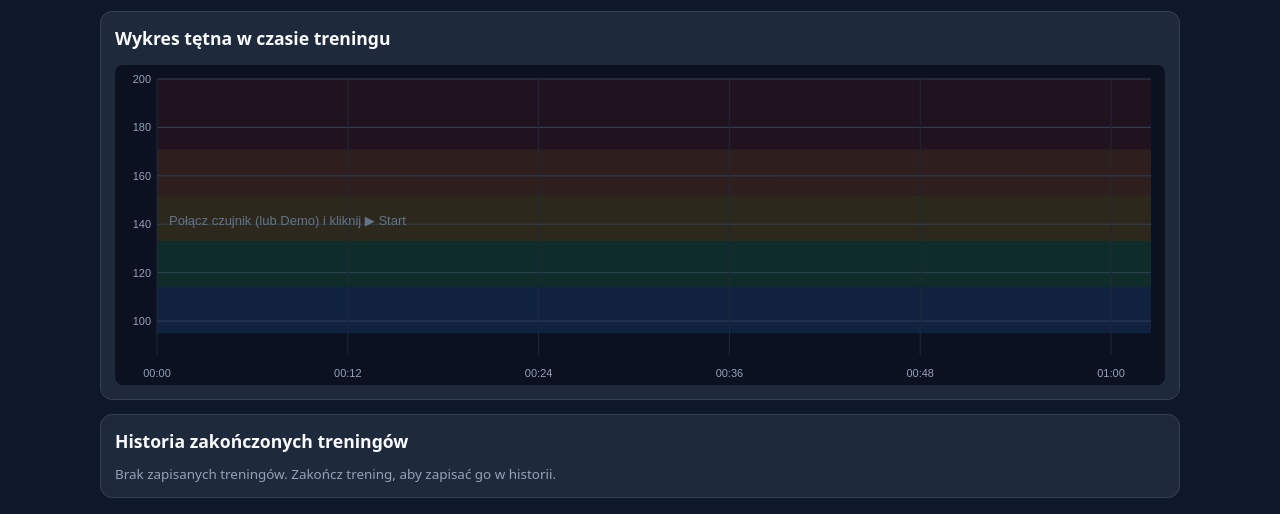
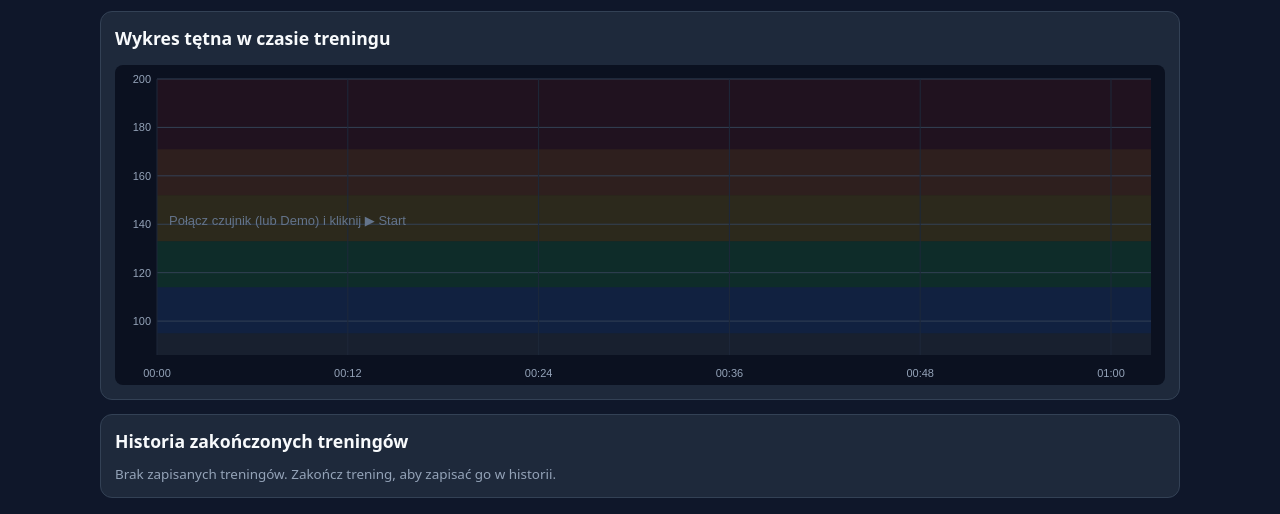
Before and after one commit to jarekj/hr-monitor, a plain HTML site: page index.html in a window 1280 px wide. Shown: the part 446-960 px from the top of the page. Drawn offline with Linux system fonts and the light colour scheme.

Commit message:
refine heart rate zone boundaries and update BPM calculations

```diff
--- a/index.html
+++ b/index.html
@@ -1107,10 +1107,10 @@
         };
 
         const DEFAULT_ZONES = [
-            { id: 1, minPct: 50, maxPct: 60, minBpm: 95, maxBpm: 114, color: '#3b82f6' },
-            { id: 2, minPct: 60, maxPct: 70, minBpm: 114, maxBpm: 133, color: '#22c55e' },
-            { id: 3, minPct: 70, maxPct: 80, minBpm: 133, maxBpm: 152, color: '#eab308' },
-            { id: 4, minPct: 80, maxPct: 90, minBpm: 152, maxBpm: 171, color: '#f97316' },
+            { id: 1, minPct: 50, maxPct: 59, minBpm: 95, maxBpm: 113, color: '#3b82f6' },
+            { id: 2, minPct: 60, maxPct: 69, minBpm: 114, maxBpm: 132, color: '#22c55e' },
+            { id: 3, minPct: 70, maxPct: 79, minBpm: 133, maxBpm: 151, color: '#eab308' },
+            { id: 4, minPct: 80, maxPct: 89, minBpm: 152, maxBpm: 170, color: '#f97316' },
             { id: 5, minPct: 90, maxPct: 100, minBpm: 171, maxBpm: 190, color: '#991b1b' }
         ];
 
@@ -1488,6 +1488,23 @@
                     zoneMode = saved.zoneMode;
                 }
                 if (Array.isArray(saved.zones)) {
+                    const legacyDefaults = [
+                        { id: 1, minPct: 50, maxPct: 60 },
+                        { id: 2, minPct: 60, maxPct: 70 },
+                        { id: 3, minPct: 70, maxPct: 80 },
+                        { id: 4, minPct: 80, maxPct: 90 },
+                        { id: 5, minPct: 90, maxPct: 100 }
+                    ];
+                    const isLegacyDefaults = legacyDefaults.every(ld => {
+                        const m = saved.zones.find(sz => sz.id === ld.id);
+                        return m && m.minPct === ld.minPct && m.maxPct === ld.maxPct;
+                    });
+
+                    if (isLegacyDefaults) {
+                        zones = DEFAULT_ZONES.map(z => ({ ...z }));
+                        syncBpmFromPct();
+                        saveSettings();
+                    } else {
                         zones.forEach(z => {
                             const match = saved.zones.find(sz => sz.id === z.id);
                             if (match) {
@@ -1497,6 +1514,7 @@
                                 if (typeof match.maxBpm === 'number') z.maxBpm = match.maxBpm;
                             }
                         });
+                    }
                 }
             } catch (err) {
                 console.error('Błąd odczytu ustawień:', err);
@@ -1542,9 +1560,14 @@
 
         // --- Logika stref ---
         function syncBpmFromPct() {
-            zones.forEach(z => {
+            zones.forEach((z, idx) => {
                 z.minBpm = Math.round((hrMax * z.minPct) / 100);
+                if (idx < zones.length - 1 && z.maxPct === zones[idx + 1].minPct - 1) {
+                    const nextMinBpm = Math.round((hrMax * zones[idx + 1].minPct) / 100);
+                    z.maxBpm = Math.max(z.minBpm, nextMinBpm - 1);
+                } else {
                     z.maxBpm = Math.round((hrMax * z.maxPct) / 100);
+                }
             });
         }
 
@@ -1557,10 +1580,14 @@
 
         function getZoneBoundsBpm(z) {
             if (zoneMode === 'pct') {
-                return {
-                    minBpm: Math.round((hrMax * z.minPct) / 100),
-                    maxBpm: Math.round((hrMax * z.maxPct) / 100)
-                };
+                const idx = zones.findIndex(item => item.id === z.id);
+                const minBpm = Math.round((hrMax * z.minPct) / 100);
+                let maxBpm = Math.round((hrMax * z.maxPct) / 100);
+                if (idx >= 0 && idx < zones.length - 1 && z.maxPct === zones[idx + 1].minPct - 1) {
+                    const nextMinBpm = Math.round((hrMax * zones[idx + 1].minPct) / 100);
+                    maxBpm = Math.max(minBpm, nextMinBpm - 1);
+                }
+                return { minBpm, maxBpm };
             }
             return { minBpm: z.minBpm, maxBpm: z.maxBpm };
         }
@@ -1868,24 +1895,56 @@
 
                 if (zoneMode === 'pct') {
                     const { minBpm, maxBpm } = getZoneBoundsBpm(z);
+                    const toCell = isLast
+                        ? '<span class="status-text">&mdash;</span>'
+                        : `<input type="number" min="40" max="110" value="${z.maxPct}" data-idx="${idx}" data-field="maxPct">`;
+                    const previewText = isLast ? `${minBpm}+ BPM` : `${minBpm} – ${maxBpm} BPM`;
                     tr.innerHTML = `
             <td><span class="color-dot" style="background:${z.color}"></span>${z.id}. ${zName}</td>
             <td><input type="number" min="30" max="100" value="${z.minPct}" data-idx="${idx}" data-field="minPct"></td>
-            <td><input type="number" min="40" max="110" value="${z.maxPct}" data-idx="${idx}" data-field="maxPct"></td>
-            <td><strong>${minBpm} – ${isLast ? maxBpm + '+' : maxBpm} BPM</strong></td>
+            <td>${toCell}</td>
+            <td><strong>${previewText}</strong></td>
           `;
                 } else {
                     const pMin = Math.round((z.minBpm / hrMax) * 100);
                     const pMax = Math.round((z.maxBpm / hrMax) * 100);
+                    const toCell = isLast
+                        ? '<span class="status-text">&mdash;</span>'
+                        : `<input type="number" min="50" max="240" value="${z.maxBpm}" data-idx="${idx}" data-field="maxBpm">`;
+                    const previewText = isLast ? `${pMin}%+` : `${pMin}% – ${pMax}%`;
                     tr.innerHTML = `
             <td><span class="color-dot" style="background:${z.color}"></span>${z.id}. ${zName}</td>
             <td><input type="number" min="40" max="230" value="${z.minBpm}" data-idx="${idx}" data-field="minBpm"></td>
-            <td><input type="number" min="50" max="240" value="${z.maxBpm}" data-idx="${idx}" data-field="maxBpm"></td>
-            <td><strong>${pMin}% – ${isLast ? pMax + '%+' : pMax + '%'}</strong></td>
+            <td>${toCell}</td>
+            <td><strong>${previewText}</strong></td>
           `;
                 }
                 zonesBody.appendChild(tr);
             }
+
+            // Wiersz poniżej stref (0–49% domyślnie)
+            const z1Bounds = getZoneBoundsBpm(zones[0]);
+            const belowMaxBpm = Math.max(0, z1Bounds.minBpm - 1);
+            const belowMaxPct = zoneMode === 'pct'
+                ? Math.max(0, zones[0].minPct - 1)
+                : Math.max(0, Math.round((z1Bounds.minBpm / hrMax) * 100) - 1);
+            const belowRow = document.createElement('tr');
+            if (zoneMode === 'pct') {
+                belowRow.innerHTML = `
+            <td><span class="color-dot" style="background:#94a3b8"></span>0. ${getZoneName(0)}</td>
+            <td><span class="status-text">0</span></td>
+            <td><span class="status-text">${belowMaxPct}</span></td>
+            <td><strong>0 – ${belowMaxBpm} BPM</strong></td>
+          `;
+            } else {
+                belowRow.innerHTML = `
+            <td><span class="color-dot" style="background:#94a3b8"></span>0. ${getZoneName(0)}</td>
+            <td><span class="status-text">0</span></td>
+            <td><span class="status-text">${belowMaxBpm}</span></td>
+            <td><strong>0% – ${belowMaxPct}%</strong></td>
+          `;
+            }
+            zonesBody.appendChild(belowRow);
 
             zonesBody.querySelectorAll('input').forEach(inp => {
                 inp.addEventListener('change', (e) => {
@@ -2278,11 +2337,21 @@
             const maxY = Math.round(hrMax * 1.05);
             const yForBpm = (bpm) => padT + plotH - ((bpm - minY) / (maxY - minY)) * plotH;
 
-            // Tła stref
+            // Tła stref (w tym strefa 0 poniżej progów)
+            const firstZoneMin = getZoneBoundsBpm(zones[0]).minBpm;
+            if (firstZoneMin > minY) {
+                const yTop = yForBpm(Math.min(maxY, firstZoneMin));
+                const yBot = yForBpm(minY);
+                ctx.fillStyle = '#94a3b81a';
+                ctx.fillRect(padL, yTop, plotW, yBot - yTop);
+            }
+
             zones.forEach((z, idx) => {
                 const bounds = getZoneBoundsBpm(z);
                 const zMin = Math.max(minY, bounds.minBpm);
-                const zMax = idx === zones.length - 1 ? maxY : Math.min(maxY, bounds.maxBpm);
+                const nextMinBpm = idx < zones.length - 1 ? getZoneBoundsBpm(zones[idx + 1]).minBpm : maxY;
+                const upperBpm = idx === zones.length - 1 ? maxY : Math.max(bounds.maxBpm, nextMinBpm);
+                const zMax = Math.min(maxY, upperBpm);
                 if (zMax <= zMin) return;
                 const yTop = yForBpm(zMax);
                 const yBot = yForBpm(zMin);
```
Lines whose indentation alone changed are shown as unchanged.
